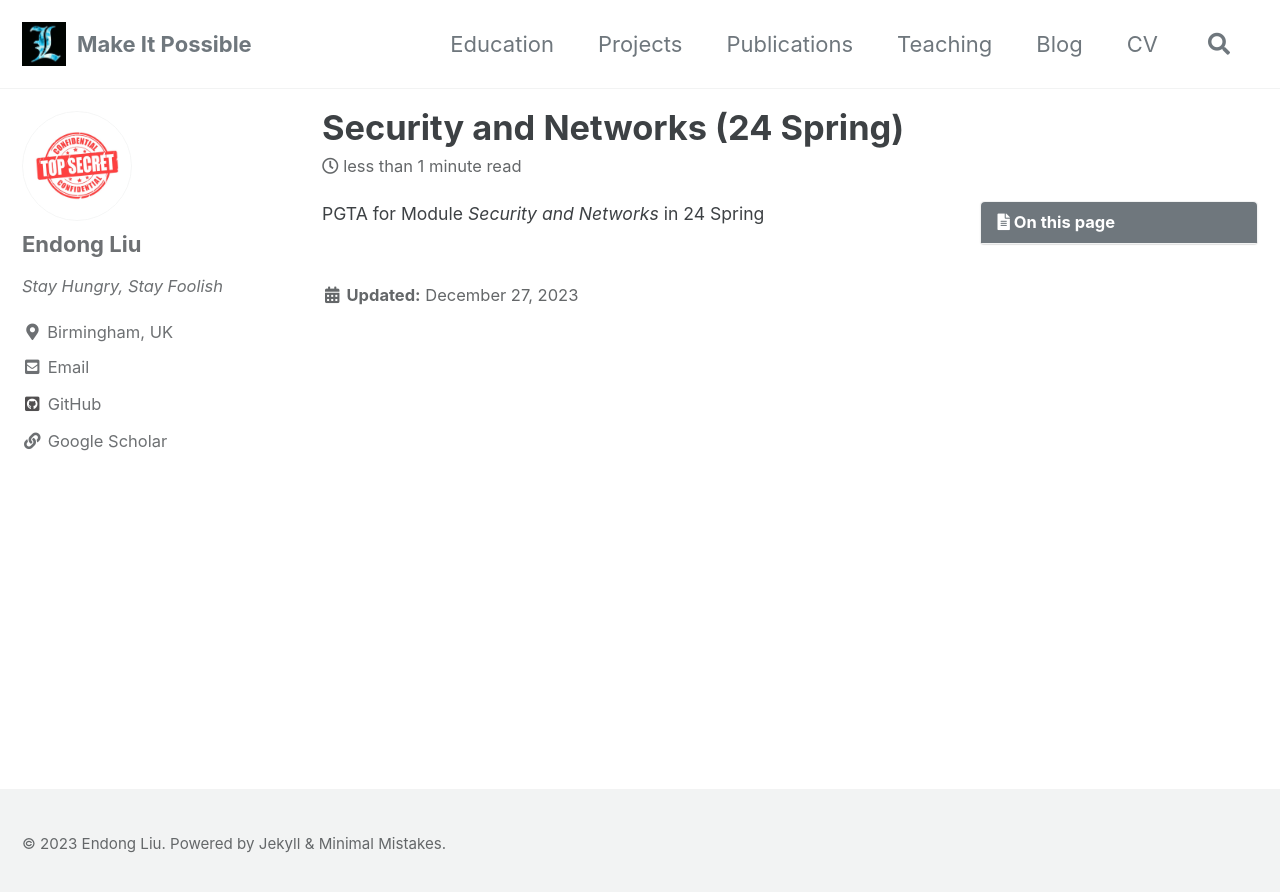
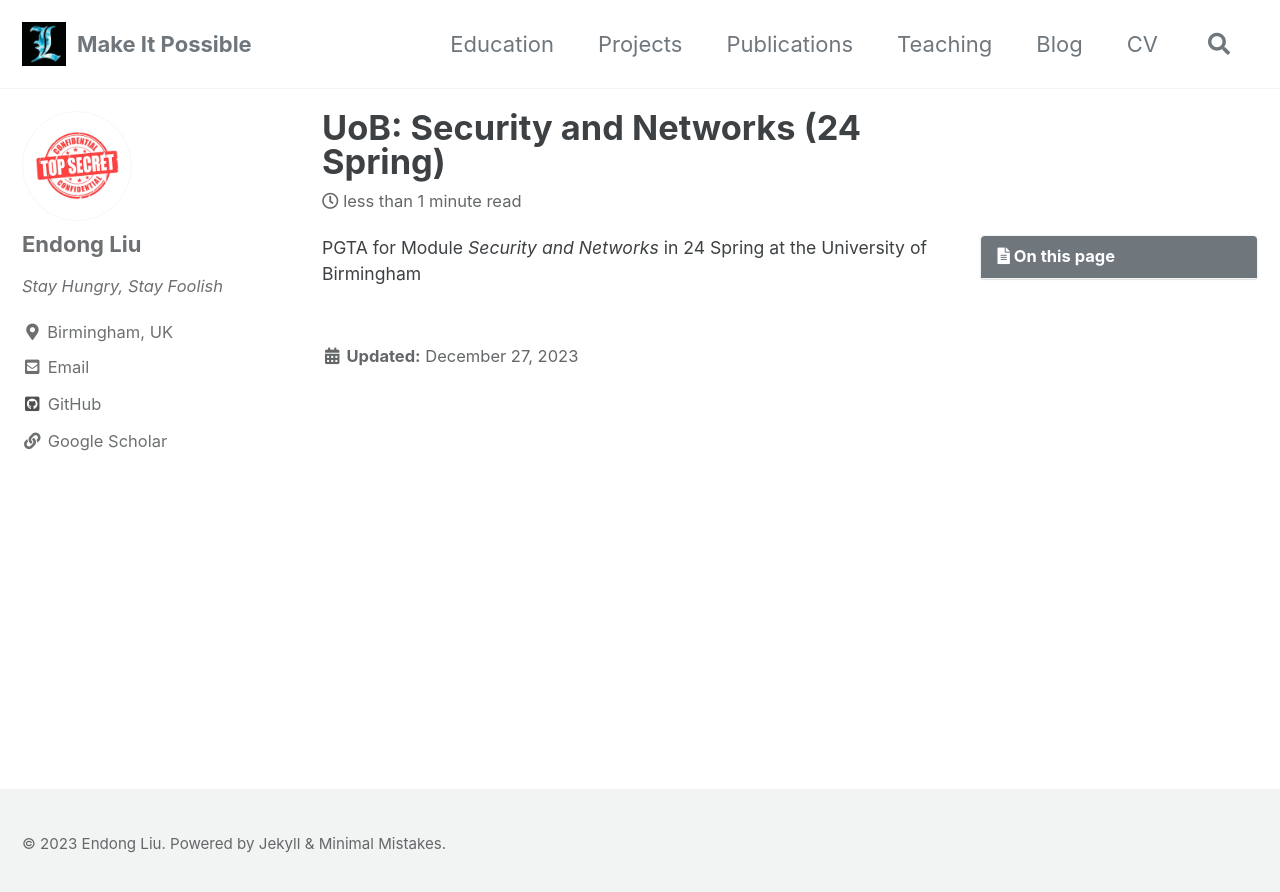
Before and after one commit to ZzPoLariszZ/zzpolariszz.github.io, a Jekyll site: the page built from _teaching/PGTA_24_Spring.md, in a window 1280 px wide. Shown: the top 892 px of the page. Built offline with Jekyll 4.4.1, drawn with Linux system fonts in a browser that asks for light colours; cached includes are drawn as plain includes.

Commit message:
Update PGTA_24_Spring.md

```diff
--- a/_teaching/PGTA_24_Spring.md
+++ b/_teaching/PGTA_24_Spring.md
@@ -1,12 +1,12 @@
 ---
 layout: single
-title: "Security and Networks (24 Spring)"
+title: "UoB: Security and Networks (24 Spring)"
 excerpt_separator: <!--more-->
 author_profile: true
 read_time: true
 toc: true
 ---
 
-PGTA for Module *Security and Networks* in 24 Spring
+PGTA for Module *Security and Networks* in 24 Spring at the University of Birmingham
 
 <!--more-->
```
